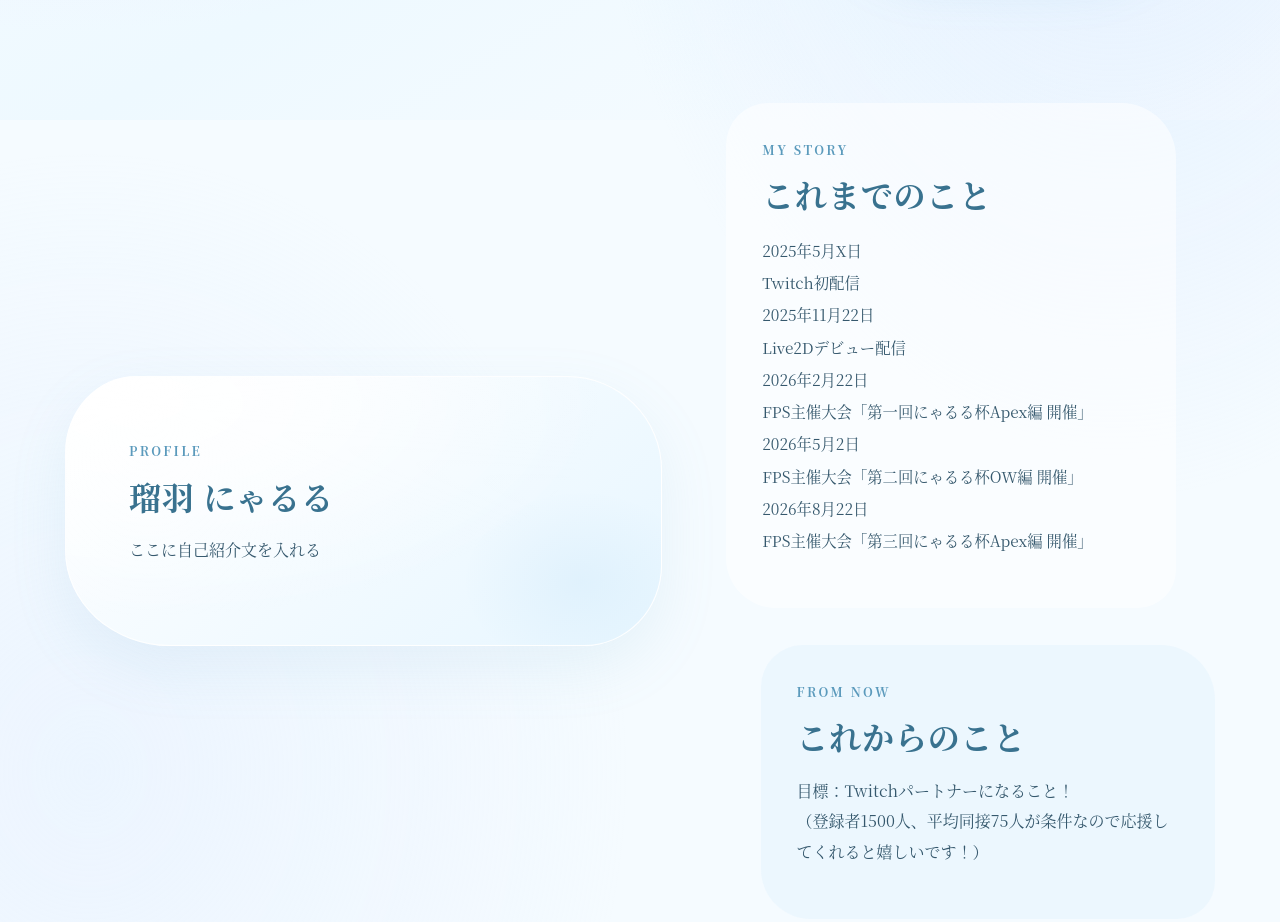
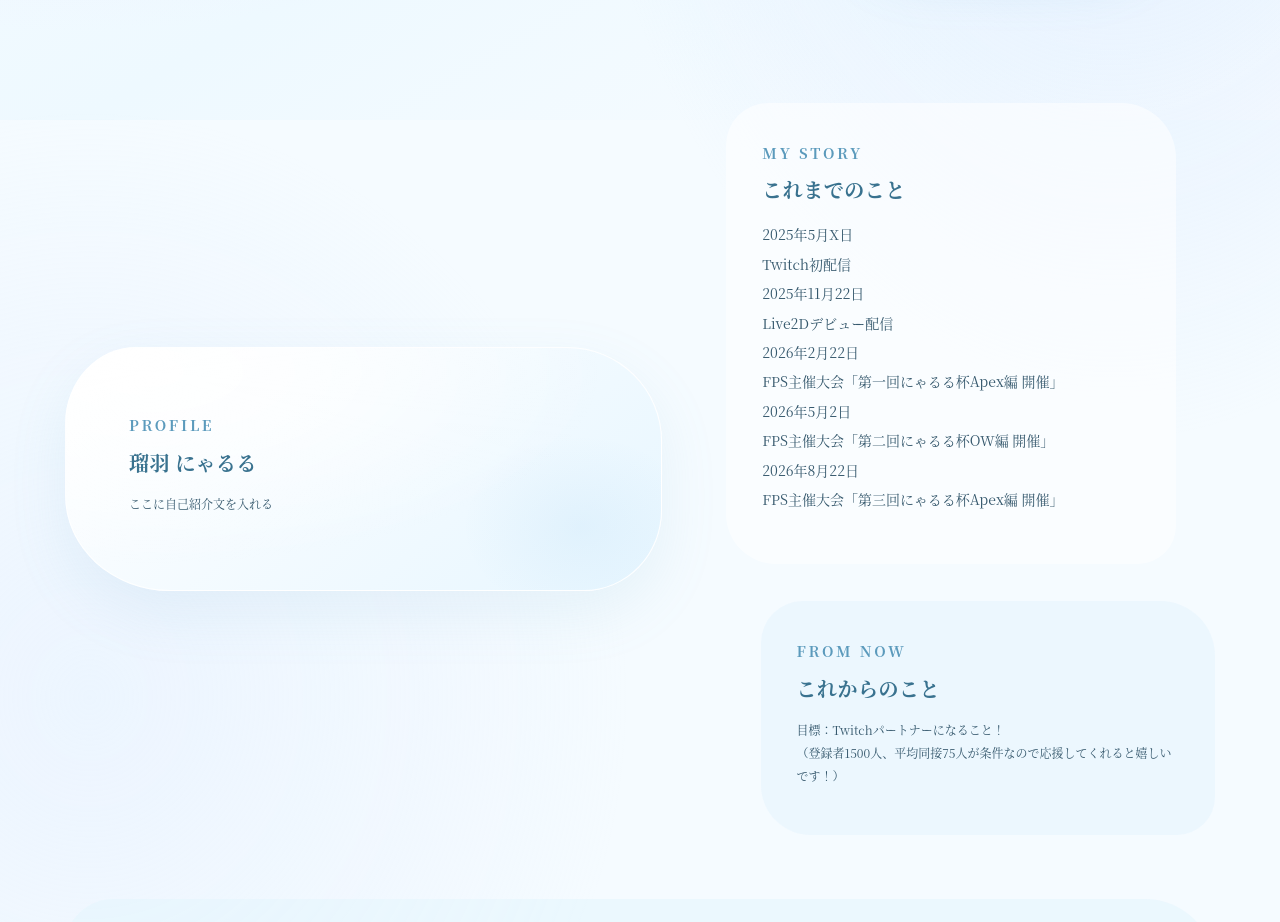
Before and after one commit to nyaru2ru/nyaru2_ru, an Astro site in the folder official-site/: page /about in a window 1280 px wide. Shown: the part 680-1602 px from the top of the page. Built offline with nearby package versions, Linux system fonts and the light colour scheme; Astro itself is replaced by a stand-in of ours.

Commit message:
余計なお世話の廃止/文字サイズ調整と一元化

```diff
--- a/official-site/src/pages/about.astro
+++ b/official-site/src/pages/about.astro
@@ -152,7 +152,7 @@ import { getPublicUrl } from "../data/links";
 .about-page__softbox > p:not(.eyebrow),
 .about-page__card--large > p:not(.eyebrow),
 .about-page__card--future > p:not(.eyebrow) {
-  font-size: clamp(10px, 1.2vw + 4px, 16px);
+  font-size: clamp(10px, 1.2vw + 4px, 12px);
 }
 
 .about-page p:not(.eyebrow) {
@@ -241,7 +241,7 @@ import { getPublicUrl } from "../data/links";
     max-width: none;
     margin: 0;
     color: var(--color-text-muted);
-    font-size: clamp(15px, 1.5vw, 18px);
+    font-size: clamp(11px, 1.5vw, 14px);
     line-height: 2.1;
     white-space: pre-line;
   }
@@ -409,11 +409,11 @@ import { getPublicUrl } from "../data/links";
   .about-page__softbox h2 {
     margin: 6px 0 16px;
     color: #39728f;
-    font-size: clamp(23px, 2.7vw, 32px);
+    font-size: clamp(20px, 2.7vw, 20px);
   }
 
   .about-page__card--story > p:not(.eyebrow) {
-    font-size: clamp(14px, 1.2vw, 16px);
+    font-size: clamp(10px, 1.2vw, 14px);
     white-space: pre-line;
     overflow-wrap: break-word;
   }
@@ -451,7 +451,7 @@ import { getPublicUrl } from "../data/links";
     border-radius: 999px;
     background: rgba(255, 255, 255, 0.76);
     color: #5485a1;
-    font-size: clamp(14px, 1.3vw, 18px);
+    font-size: clamp(10px, 1.3vw, 14px);
   }
 
   .about-page__tags {
@@ -471,7 +471,7 @@ import { getPublicUrl } from "../data/links";
 
   .about-page__tags dt {
     color: #6a90a5;
-    font-size: 13px;
+    font-size: 11px;
   }
 
   .about-page__tags dd {
--- a/official-site/src/styles/global.css
+++ b/official-site/src/styles/global.css
@@ -21,6 +21,11 @@
   --page-gutter: clamp(18px, 5vw, 72px);
   --container-width: 1150px;
   --site-font: "Yu Mincho", "游明朝", "Hiragino Mincho ProN", "ヒラギノ明朝 ProN", "Noto Serif CJK JP", "Noto Serif JP", "MS PMincho", serif;
+  /* 共通：文字サイズ */
+  --font-hero: clamp(22px, calc(18px + 1vw), 32px);
+  --font-heading: clamp(16px, calc(14px + 0.55vw), 22px);
+  --font-link: clamp(12px, calc(11px + 0.28vw), 15px);
+  --font-body: clamp(12px, calc(11px + 0.22vw), 14px);
 }
 
 *,
@@ -39,14 +44,13 @@ body {
   width: 100%;
   font-family: var(--site-font);
   color: var(--color-text);
-  font-size: 14px;
+  font-size: var(--font-body);
   line-height: 1.9;
   background: #f5fbff;
 }
 
 body::before {
   content: "";
-
   position: fixed;
   inset: 0;
   z-index: -1;
@@ -164,7 +168,7 @@ summary:focus-visible {
   padding: 7px 13px;
   border-radius: 999px;
   color: #527a93;
-  font-size: 13.5px;
+  font-size: var(--font-link);
   font-weight: 750;
   transition: background .2s, transform .2s;
 }
@@ -193,7 +197,7 @@ summary:focus-visible {
   align-items: center;
   justify-content: space-between;
   color: #7c9aab;
-  font-size: 12px;
+  font-size: var(--font-body);
 }
 
 .site-footer__inner a {
@@ -228,7 +232,7 @@ summary:focus-visible {
 
 .eyebrow {
   margin: 0 0 9px;
-  font-size: 12.5px;
+  font-size: var(--font-link);
   letter-spacing: .19em;
   font-weight: 800;
   color: #5b9abc;
@@ -244,7 +248,7 @@ summary:focus-visible {
   border: 1px solid rgba(179, 214, 233, .8);
   border-radius: 999px;
   font-weight: 800;
-  font-size: clamp(11px, 1.2vw, 15px);
+  font-size: var(--font-link);
   transition: transform .25s, box-shadow .25s;
 }
 
@@ -268,7 +272,7 @@ summary:focus-visible {
 .text-arrow {
   display: inline-block;
   color: #4689ac;
-  font-size: clamp(11px, 1.2vw, 14px);
+  font-size: var(--font-link);
   font-weight: 800;
   transition: transform .25s;
 }
@@ -315,19 +319,21 @@ summary:focus-visible {
   padding: 16px clamp(10px, 3vw, 32px) 32px 0;
 }
 
+/* 各ページ：見出し */
 .page-intro h1 {
   margin: 0 0 14px;
   color: #315d78;
-  font-size: clamp(24px, 3.5vw, 46px);
+  font-size: var(--font-heading);
   font-weight: 800;
   letter-spacing: .025em;
   text-shadow: 0 3px 0 #fff, 0 13px 31px rgba(93, 165, 205, .18);
 }
 
+/* 各ページ：紹介文 */
 .page-intro__description {
     max-width: 100%;
     color: #678ca1;
-    font-size: clamp(14px, 2vw, 20px);
+  font-size: var(--font-body);
     line-height: 1.9;
     white-space: pre-line;
     overflow-wrap: anywhere;
@@ -396,9 +402,10 @@ summary:focus-visible {
   padding-block: 12px;
 }
 
+/* HOME：キャッチコピー */
 .home-hero h1 {
   margin: 0 0 20px;
-  font-size: clamp(20px, 3.85vw, 40px);
+  font-size: var(--font-hero);
   line-height: 1.48;
   font-weight: 800;
   color: #365e74;
@@ -409,17 +416,18 @@ summary:focus-visible {
   color: #438ab1;
 }
 
+/* HOME：名前 */
 .home-hero__name {
   margin-bottom: 8px;
   color: #5997ba;
-  font-size: clamp(14px, 4vw, 22px);
+  font-size: var(--font-hero);
   font-weight: 800;
 }
 
 .home-hero__lead {
   max-width: none;
   color: #7394a7;
-  font-size: clamp(12px, 1.8vw, 15px);
+  font-size: var(--font-body);
   line-height: 2;
   white-space: pre-line;
   overflow-wrap: break-word;
@@ -438,7 +446,7 @@ summary:focus-visible {
   gap: 8px 15px;
   margin-top: 19px;
   color: #4f8dac;
-  font-size: 12px;
+  font-size: var(--font-link);
   font-weight: 750;
 }
 
@@ -598,7 +606,7 @@ summary:focus-visible {
   margin: 0;
   max-width: 13ch;
   color: #7196ab;
-  font-size: 12px;
+  font-size: var(--font-body);
   text-align: center;
   line-height: 2.1;
 }
@@ -654,14 +662,14 @@ summary:focus-visible {
 }
 
 .home-about h2 {
-  font-size: clamp(21px, 2.4vw, 31px);
+  font-size: var(--font-heading);
   color: #376783;
 }
 
 .home-about__copy>p:not(.eyebrow) {
   max-width: 47ch;
   color: #698da2;
-  font-size: 15px;
+  font-size: var(--font-body);
   line-height: 2.3;
   white-space: pre-line;
 }
@@ -681,7 +689,7 @@ summary:focus-visible {
   border-radius: 999px;
   background: #e5f4fe;
   color: #5787a4;
-  font-size: 12px;
+  font-size: var(--font-link);
   border: 1px solid white;
 }
 
@@ -772,7 +780,7 @@ summary:focus-visible {
 .home-letter h2,
 .home-wander h2,
 .home-goodbye h2 {
-  font-size: clamp(21px, 2.4vw, 31px);
+  font-size: var(--font-heading);
   color: #356682;
 }
 
@@ -783,7 +791,7 @@ summary:focus-visible {
 
 .home-letter__heading p:not(.eyebrow) {
   color: #7996a8;
-  font-size: 15px;
+  font-size: var(--font-body);
 }
 
 .home-letter__entries {
@@ -812,21 +820,21 @@ summary:focus-visible {
 
 .home-letter__entry time {
   color: #6299b9;
-  font-size: 12px;
+  font-size: var(--font-body);
   font-weight: 800;
 }
 
 .home-letter__entry h3 {
   margin: 6px 0;
   color: #376681;
-  font-size: 17px;
+  font-size: var(--font-heading);
 }
 
 .home-letter__entry p,
 .home-letter__empty {
   margin: 0;
   color: #718e9f;
-  font-size: 14.5px;
+  font-size: var(--font-body);
 }
 
 .home-wander {
@@ -899,7 +907,7 @@ summary:focus-visible {
 .home-wander__path strong {
   margin-top: 8px;
   color: #39769a;
-  font-size: 19px;
+  font-size: var(--font-heading);
 }
 
 .home-wander__path small {
@@ -907,7 +915,7 @@ summary:focus-visible {
   max-width: 18ch;
   color: #7998a9;
   line-height: 1.6;
-  font-size: 11px;
+  font-size: var(--font-body);
 }
 
 .home-goodbye {
@@ -969,7 +977,7 @@ summary:focus-visible {
 .home-goodbye__inner p:not(.eyebrow) {
   margin: 0;
   color: #7394a7;
-  font-size: 15px;
+  font-size: var(--font-body);
 }
 
 .about-world {
@@ -988,7 +996,7 @@ summary:focus-visible {
 
 .about-world__intro h1 {
   margin: 0 0 10px;
-  font-size: clamp(27px, 4.25vw, 50px);
+  font-size: var(--font-heading);
   color: #356781;
 }
 
@@ -998,7 +1006,7 @@ summary:focus-visible {
 
 .about-world__intro p:not(.eyebrow) {
   color: #718da1;
-  font-size: 16.5px;
+  font-size: var(--font-body);
 }
 
 .about-world__orbit {
@@ -1086,13 +1094,13 @@ summary:focus-visible {
 
 .about-world__profile h2 {
   color: #427d9f;
-  font-size: clamp(20px, 2.45vw, 32px);
+  font-size: var(--font-heading);
 }
 
 .about-world__profile p:not(.eyebrow),
 .about-world__chapters p:not(.eyebrow) {
   color: #66889e;
-  font-size: 16.5px;
+  font-size: var(--font-body);
   white-space: pre-line;
   line-height: 2.2;
 }
@@ -1109,7 +1117,7 @@ summary:focus-visible {
 .about-world__chapters h2,
 .about-world__details h2 {
   color: #366f8d;
-  font-size: 18px;
+  font-size: var(--font-heading);
 }
 
 .about-world__details {
@@ -1199,13 +1207,13 @@ summary:focus-visible {
 .social-stream__line h2 {
   margin: 0;
   color: #367293;
-  font-size: clamp(18px, 2.45vw, 27px);
+  font-size: var(--font-heading);
 }
 
 .social-stream__line p {
   margin: 5px 0 0;
   color: #7392a5;
-  font-size: 16.5px;
+  font-size: var(--font-body);
 }
 
 .social-stream__line>a,
@@ -1217,7 +1225,7 @@ summary:focus-visible {
   background: #fff;
   color: #4c89a9;
   font-weight: 800;
-  font-size: 12px;
+  font-size: var(--font-link);
 }
 
 .social-stream__soon {
@@ -1254,7 +1262,7 @@ summary:focus-visible {
 }
 
 .activity-diary__heading h2 {
-  font-size: clamp(18px, 2.45vw, 27px);
+  font-size: var(--font-heading);
   color: #417796;
 }
 
@@ -1282,13 +1290,13 @@ summary:focus-visible {
 }
 
 .activity-diary__events time {
-  font-size: 12px;
+  font-size: var(--font-body);
   font-weight: 800;
   color: #7badc9;
 }
 
 .activity-diary__events h3 {
-  font-size: 15px;
+  font-size: var(--font-heading);
   color: #39718f;
   margin: 3px 0;
 }
@@ -1332,7 +1340,7 @@ summary:focus-visible {
 
 .contents-island>header h2 {
   margin: 0 0 23px;
-  font-size: clamp(20px, 2.45vw, 28px);
+  font-size: var(--font-heading);
   color: #407794;
 }
 
@@ -1378,19 +1386,19 @@ summary:focus-visible {
 .contents-work p,
 .contents-shops p {
   color: #7796a8;
-  font-size: 12px;
+  font-size: var(--font-body);
 }
 
 .contents-work a,
 .contents-shops a {
   color: #4183a7;
-  font-size: 12px;
+  font-size: var(--font-link);
   font-weight: 800;
 }
 
 .contents-shops span {
   color: #91a6b3;
-  font-size: 12px;
+  font-size: var(--font-body);
 }
 
 .guideline-notes {
@@ -1426,7 +1434,7 @@ summary:focus-visible {
 .guideline-note h2 {
   margin: 0 0 15px;
   color: #3b7796;
-  font-size: clamp(18px, 2.3vw, 25px);
+  font-size: var(--font-heading);
 }
 
 .guideline-note p:not(.eyebrow) {
@@ -1475,7 +1483,7 @@ summary:focus-visible {
 .contact-letter h2 {
   margin: 0 0 15px;
   color: #36728e;
-  font-size: clamp(20px, 2vw, 24px);
+  font-size: var(--font-heading);
   line-height: 1.55;
   letter-spacing: .01em;
   text-wrap: balance;
@@ -1487,7 +1495,7 @@ summary:focus-visible {
 
 .contact-letter__soon {
   color: #90a7b5;
-  font-size: 13px;
+  font-size: var(--font-body);
 }
 
 .contact-notes {
@@ -1520,7 +1528,7 @@ summary:focus-visible {
 }
 
 .fanart-gallery__heading h2 {
-  font-size: clamp(21px, 2.45vw, 30px);
+  font-size: var(--font-heading);
   margin: 0;
   color: #367493;
 }
@@ -1564,12 +1572,12 @@ summary:focus-visible {
   display: grid;
   gap: 2px;
   padding: 10px 8px 5px;
-  font-size: 12px;
+  font-size: var(--font-body);
   color: #7392a6;
 }
 
 .fanart-item figcaption strong {
-  font-size: 12px;
+  font-size: var(--font-body);
   color: #437895;
 }
 
@@ -1633,7 +1641,7 @@ summary:focus-visible {
 .weekly__period-label {
   margin: 0 0 5px;
   color: #6a9dbb;
-  font-size: 10px;
+  font-size: var(--font-link);
   font-weight: 800;
   letter-spacing: .16em;
 }
@@ -1641,13 +1649,13 @@ summary:focus-visible {
 .weekly #weekly-title {
   margin: 0 0 6px;
   color: #367394;
-  font-size: clamp(21px, 2.55vw, 32px);
+  font-size: var(--font-heading);
 }
 
 .weekly__description {
   color: #7795a8;
   margin: 0;
-  font-size: 16px;
+  font-size: var(--font-body);
 }
 
 .weekly__decor {
@@ -1709,7 +1717,7 @@ summary:focus-visible {
 .weekly__period {
   margin: 0;
   color: #4482a1;
-  font-size: 13px;
+  font-size: var(--font-link);
   font-weight: 800;
 }
 
@@ -1726,7 +1734,7 @@ summary:focus-visible {
   border-radius: 999px;
   background: white;
   color: #43809f;
-  font-size: 14px;
+  font-size: var(--font-link);
   font-weight: 800;
 }
 
@@ -1776,7 +1784,7 @@ summary:focus-visible {
 }
 
 .weekly__date-weekday {
-  font-size: 10px;
+  font-size: var(--font-body);
   font-weight: 700;
 }
 
@@ -1809,7 +1817,7 @@ summary:focus-visible {
   flex-wrap: wrap;
   align-items: center;
   gap: 4px 8px;
-  font-size: 12px;
+  font-size: var(--font-body);
 }
 
 .weekly__event+.weekly__event {
@@ -1823,13 +1831,13 @@ summary:focus-visible {
   background: #e3f4fe;
   color: #498bae;
   font-weight: 800;
-  font-size: 10px;
+  font-size: var(--font-link);
   white-space: nowrap;
 }
 
 .weekly__event-title {
   color: #3c7696;
-  font-size: 12px;
+  font-size: var(--font-body);
   font-weight: 800;
 }
 
@@ -1840,7 +1848,7 @@ summary:focus-visible {
 .weekly__event-detail,
 .weekly__no-event {
   color: #94aebc;
-  font-size: 11px;
+  font-size: var(--font-body);
 }
 
 .weekly__today-label {
@@ -1852,7 +1860,7 @@ summary:focus-visible {
 }
 
 .weekly__notice {
-  font-size: 12px;
+  font-size: var(--font-body);
   text-align: center;
   color: #8aa5b5;
   margin: 15px 0 0;
@@ -1908,7 +1916,7 @@ summary:focus-visible {
 .weekly__next-card h3,
 .weekly__links-card h3 {
   color: #427997;
-  font-size: clamp(19px, 2.2vw, 25px);
+  font-size: var(--font-heading);
   margin: 0 0 19px;
 }
 
@@ -1927,12 +1935,12 @@ summary:focus-visible {
 .weekly__upcoming-time {
   color: #5b94b5;
   font-weight: 800;
-  font-size: 12px;
+  font-size: var(--font-link);
 }
 
 .weekly__upcoming-title {
   color: #3f7796;
-  font-size: 15px;
+  font-size: var(--font-heading);
   font-weight: 800;
 }
 
@@ -1940,13 +1948,13 @@ summary:focus-visible {
 .weekly__upcoming-empty {
   margin: 0;
   color: #829eae;
-  font-size: 13px;
+  font-size: var(--font-body);
 }
 
 .weekly__next-note,
 .weekly__links-description {
   color: #87a1b0;
-  font-size: 12px;
+  font-size: var(--font-body);
   margin: 12px 0 0;
 }
 
@@ -1967,7 +1975,7 @@ summary:focus-visible {
   background: white;
   border: 1px solid #d2e8f4;
   color: #528aab;
-  font-size: 12px;
+  font-size: var(--font-link);
   font-weight: 800;
 }
 
@@ -1983,7 +1991,7 @@ summary:focus-visible {
 
 .weekly__footer a {
   color: #4b87a7;
-  font-size: 12px;
+  font-size: var(--font-link);
   font-weight: 800;
 }
 
@@ -1995,36 +2003,36 @@ summary:focus-visible {
 .contact-notes p:not(.eyebrow),
 .fanart-footnotes p:not(.eyebrow),
 .about-world__details>section>p:not(.eyebrow) {
-  font-size: 16.5px;
+  font-size: var(--font-body);
 }
 
 .contents-work p,
 .contents-shops p,
 .weekly__upcoming-description,
 .weekly__upcoming-empty {
-  font-size: 14.5px;
+  font-size: var(--font-body);
 }
 
 .about-page .about-page__hero .about-page__copy h1 {
-  font-size: clamp(27px, 3.85vw, 55px);
+  font-size: var(--font-heading);
   font-weight: 800;
 }
 
 .weekview .weekview__heading #weekview-title {
-  font-size: clamp(14px, 2.6vw, 25px);
+  font-size: var(--font-heading);
 }
 
 .about-page .about-page__hero .about-page__copy .about-page__lead {
-  font-size: clamp(17.5px, 1.7vw, 20.5px);
+  font-size: var(--font-body);
 }
 
 .about-page .about-page__profile .about-page__card h2,
 .about-page .about-page__meta .about-page__softbox h2 {
-  font-size: clamp(21px, 2.5vw, 30px);
+  font-size: var(--font-heading);
 }
 
 .weekview .weekview__description {
-  font-size: 16px;
+  font-size: var(--font-body);
 }
 
 @keyframes slow-float {
@@ -2101,7 +2109,7 @@ summary:focus-visible {
   .mobile-menu nav a {
     padding: 8px 13px;
     border-radius: 999px;
-    font-size: 15px;
+  font-size: var(--font-link);
     font-weight: 750;
     color: #4b7a99;
   }
@@ -2140,11 +2148,11 @@ summary:focus-visible {
   }
 
   .home-hero h1 {
-    font-size: clamp(25px, 6.1vw, 38px);
+  font-size: var(--font-heading);
   }
 
   .about-page .about-page__hero .about-page__copy h1 {
-    font-size: clamp(25px, 6.1vw, 38px);
+  font-size: var(--font-heading);
   }
 
   .home-visual__frame {
@@ -2269,11 +2277,11 @@ summary:focus-visible {
   }
 
   .home-hero h1 {
-    font-size: clamp(24px, 7vw, 31px);
+  font-size: var(--font-heading);
   }
 
   .about-page .about-page__hero .about-page__copy h1 {
-    font-size: clamp(24px, 7vw, 31px);
+  font-size: var(--font-heading);
   }
 
   .home-hero__actions {
@@ -2308,11 +2316,11 @@ summary:focus-visible {
   }
 
   .home-wander__path strong {
-    font-size: 16px;
+  font-size: var(--font-heading);
   }
 
   .home-wander__path small {
-    font-size: 10px;
+  font-size: var(--font-body);
   }
 
   .weekly__board {
@@ -2335,7 +2343,7 @@ summary:focus-visible {
   }
 
   .weekly__event-title {
-    font-size: 11px;
+  font-size: var(--font-body);
   }
 
   .page-intro {
@@ -2343,7 +2351,7 @@ summary:focus-visible {
   }
 
   .page-intro h1 {
-    font-size: 24px;
+  font-size: var(--font-heading);
   }
 
   .page-intro__decor span:nth-child(1) {
@@ -2410,7 +2418,7 @@ summary:focus-visible {
   }
 
   .fanart-item figcaption {
-    font-size: 11px;
+  font-size: var(--font-body);
   }
 }
 
```
Lines whose indentation alone changed are shown as unchanged.
